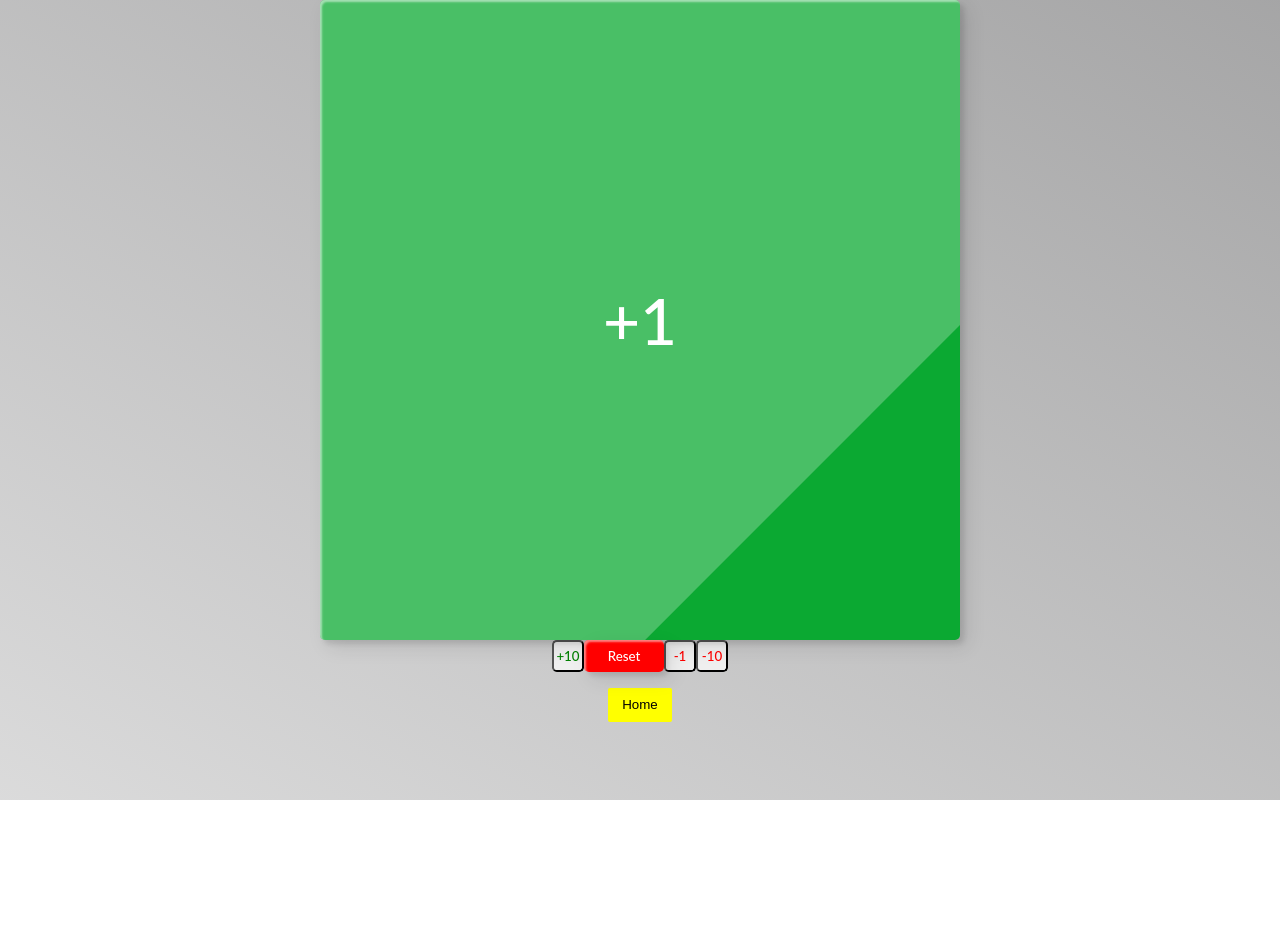
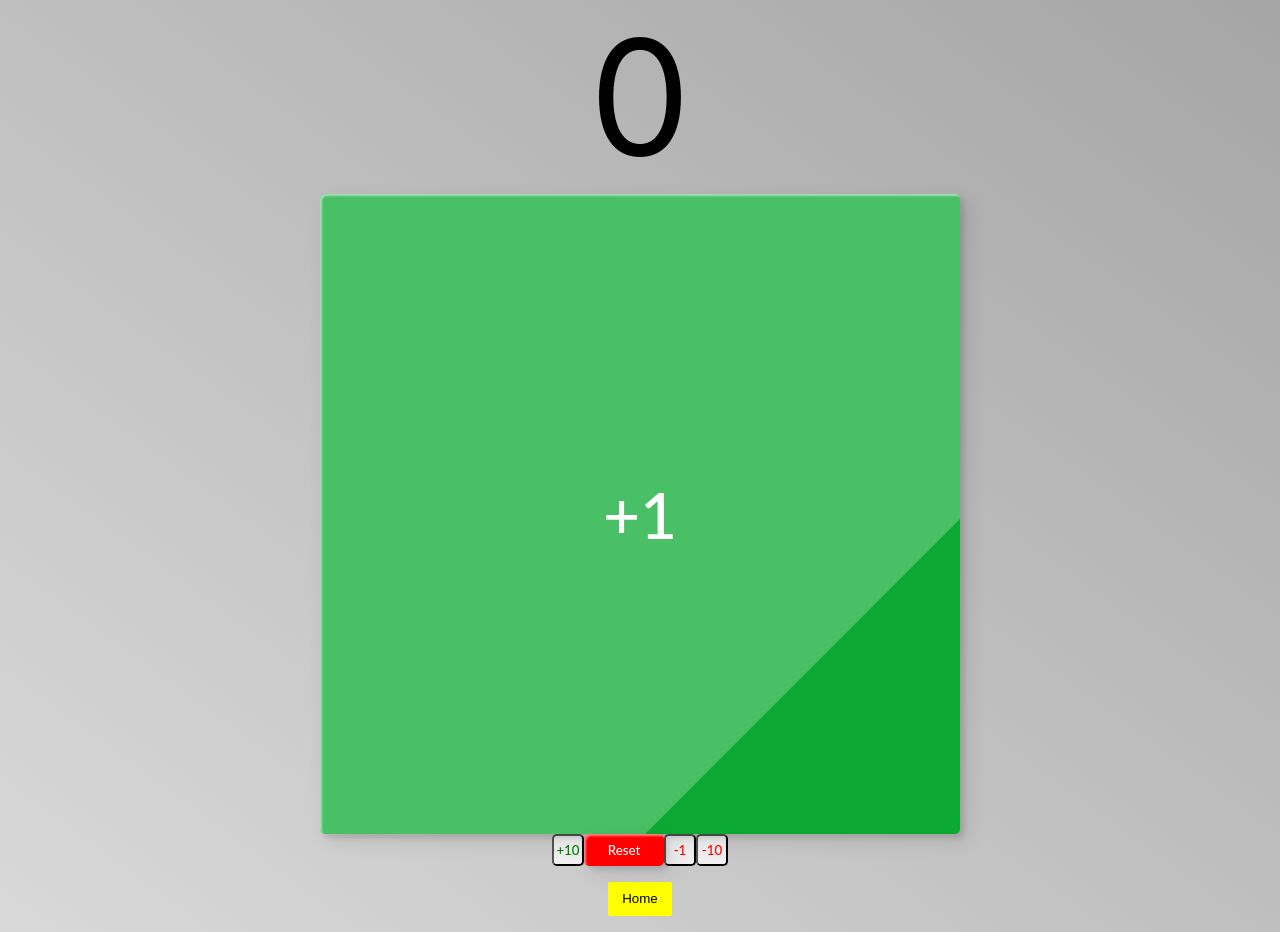
Before and after one commit to Novoltage/Ramptool, a React (Create React App) app: page / in a window 1280 px wide. Both pictures are taken after a click on the button "Clicker". Before the commit the page ends 800 px from the top, so only its background shows below. Built offline with nearby package versions, Linux system fonts and the light colour scheme.

Commit message:
null value in clicker

```diff
--- a/src/Components/Clicks/Clicks.js
+++ b/src/Components/Clicks/Clicks.js
@@ -7,7 +7,7 @@ export function Clicks(){
 
     const [points, setPoints ] = useState(()=> {
         const localValue = localStorage.getItem("CLICKS")
-        if(localValue == null) return[]
+        if(localValue == null) return[0]
 
         return JSON.parse(Number(localValue))
       });
```
